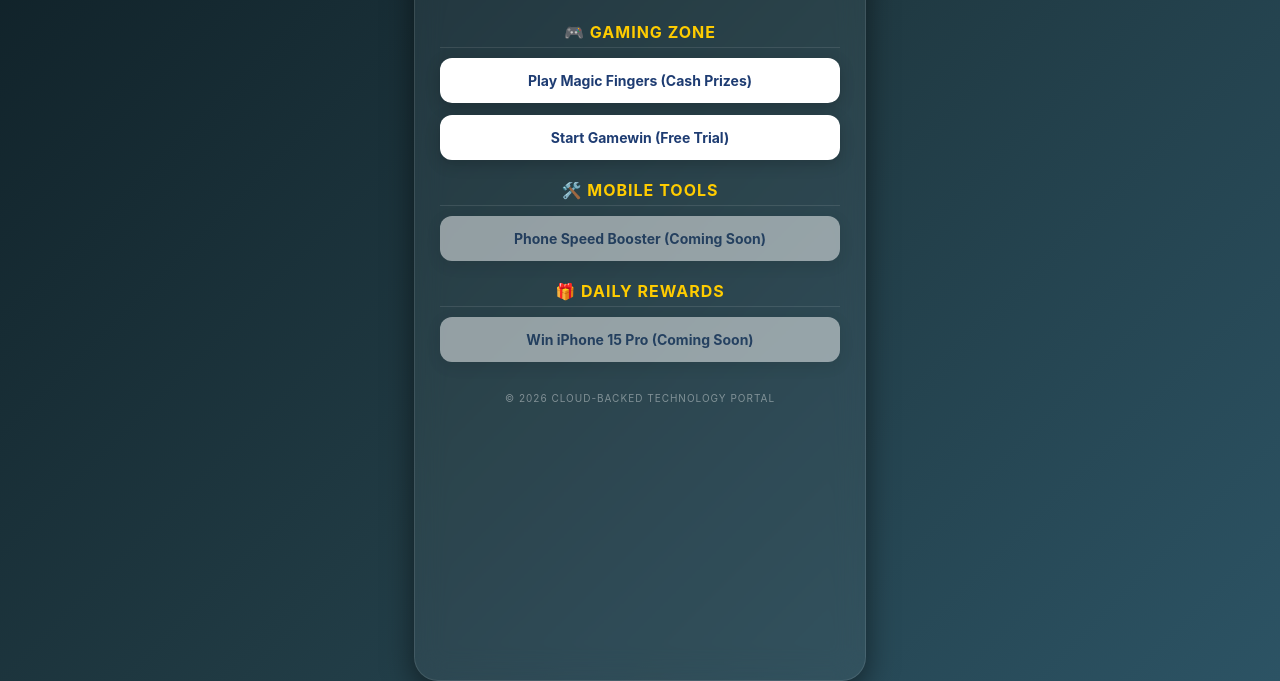
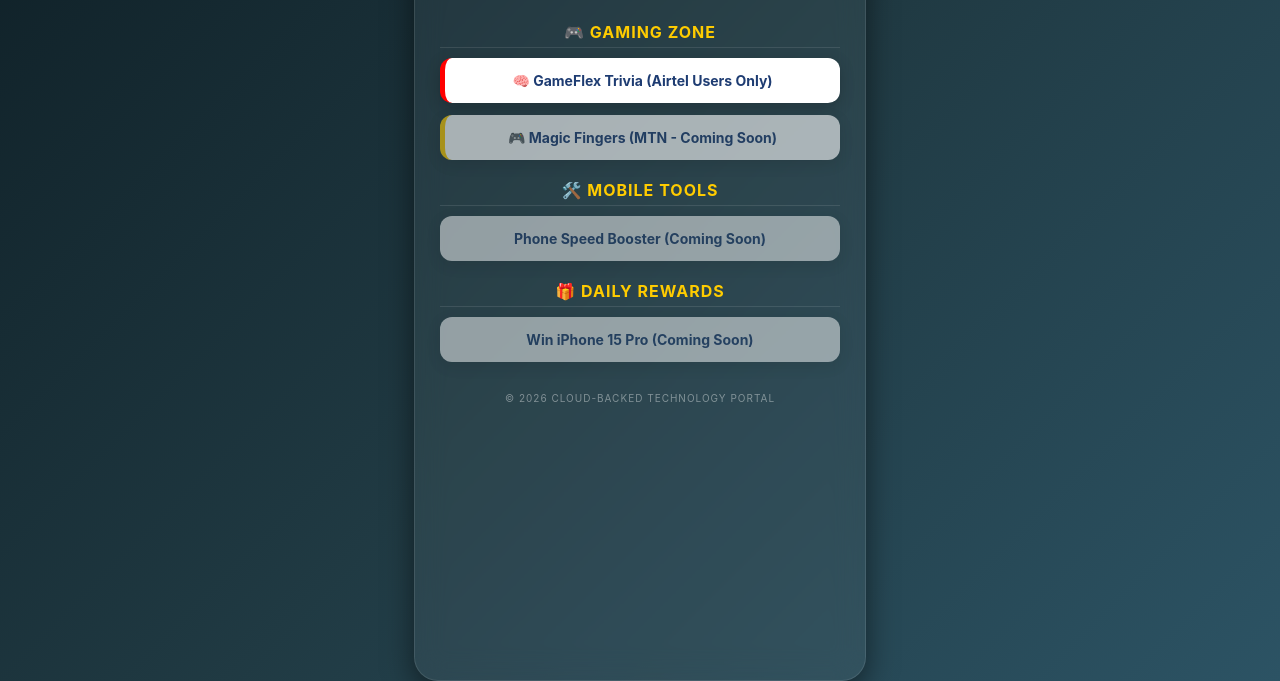
Before and after one commit to Gloriann-a/Tech-Portal, a plain HTML site: page index.html in a window 1280 px wide. Shown: the part 139-820 px from the top of the page. Drawn offline with Linux system fonts and the light colour scheme.

Commit message:
Add new game offers to the Gaming Zone

```diff
--- a/index.html
+++ b/index.html
@@ -21,8 +21,15 @@
         <p class="subtitle">Secure Mobile Solutions & Entertainment<br>Verified for Nigeria 🇳🇬</p>
 
         <h3>🎮 Gaming Zone</h3>
-        <a href="MAGIC_FINGERS_LINK" class="offer-card">Play Magic Fingers (Cash Prizes)</a>
-        <a href="GAMEWIN_LINK" class="offer-card">Start Gamewin (Free Trial)</a>
+
+<a href="https://fqlmzvuhxa.bid/cl/4b45ac239056c64d" class="offer-card" style="border-left: 5px solid #ff0000;">
+    🧠 GameFlex Trivia (Airtel Users Only)
+</a>
+
+<a href="#" class="offer-card" style="border-left: 5px solid #ffcc00; opacity: 0.6;">
+    🎮 Magic Fingers (MTN - Coming Soon)
+</a>
+
 
         <h3>🛠️ Mobile Tools</h3>
         <a href="#" class="offer-card" style="opacity: 0.5;">Phone Speed Booster (Coming Soon)</a>
```
